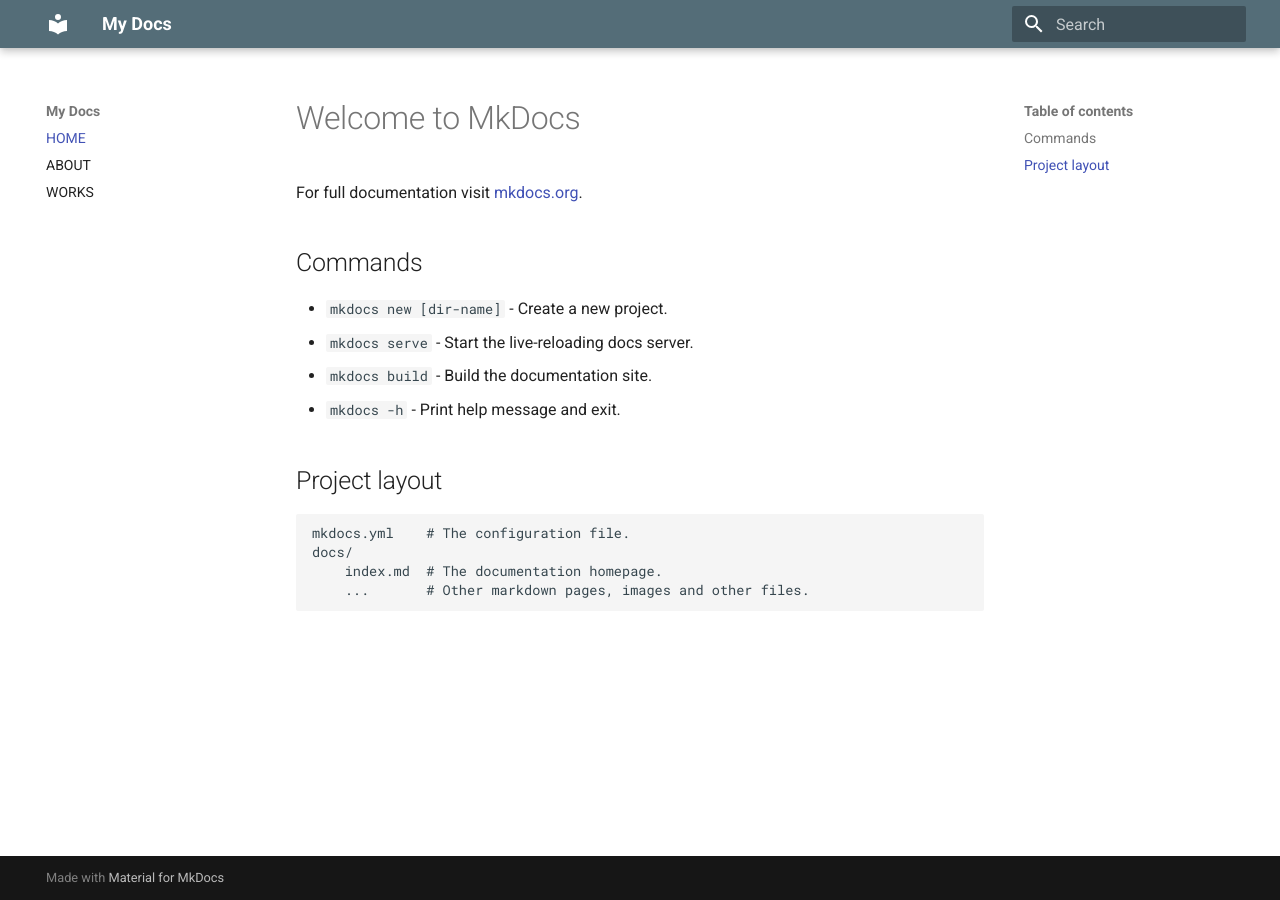
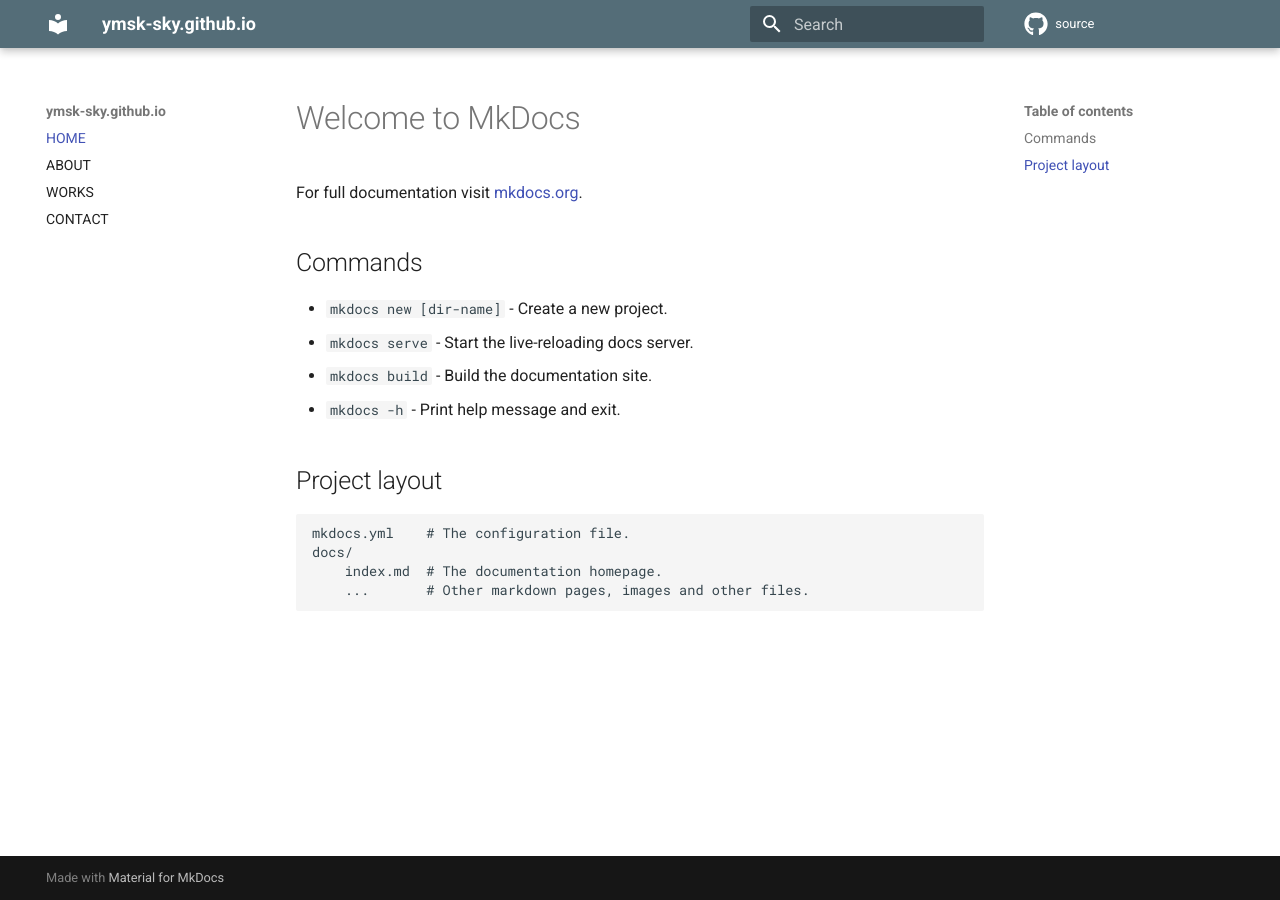
Before and after one commit to ymsk-sky/ymsk-sky.github.io, an MkDocs documentation site: the page built from docs/index.md, in a window 1280 px wide. Built offline with MkDocs 1.6.1 and Material for MkDocs 9.7.7, drawn with Linux system fonts in a browser that asks for light colours; comment, search, counter and statistics services are not loaded.

```diff
--- a/mkdocs.yml
+++ b/mkdocs.yml
@@ -1,27 +1,17 @@
-site_name: My Docs
+site_name: ymsk-sky.github.io
 
 nav:
   - HOME: index.md
   - ABOUT: about.md
   - WORKS: works.md
+  - CONTACT: contact.md
+
+repo_url: https://github.com/ymsk-sky/ymsk-sky.github.io
+repo_name: source
 
 theme:
   name: material
   palette:
     primary: blue grey
-
-on:
-  push:
-    branchs:
-      - main
-      - master
-jobs:
-  deploy:
-    runs-on: ubuntu-latest
-    steps:
-      - uses: actions/checout@v3
-      - uses: actions/setup-python@v4
-        with:
-          python-version: 3.10
-      - run: pip install mkdocs-material
-      - run: mkdocs gh-deploy --force
+  icon:
+    repo: fontawesome/brands/github
```
Also changed, not shown: docs/contact.md (added), 1 other file.
